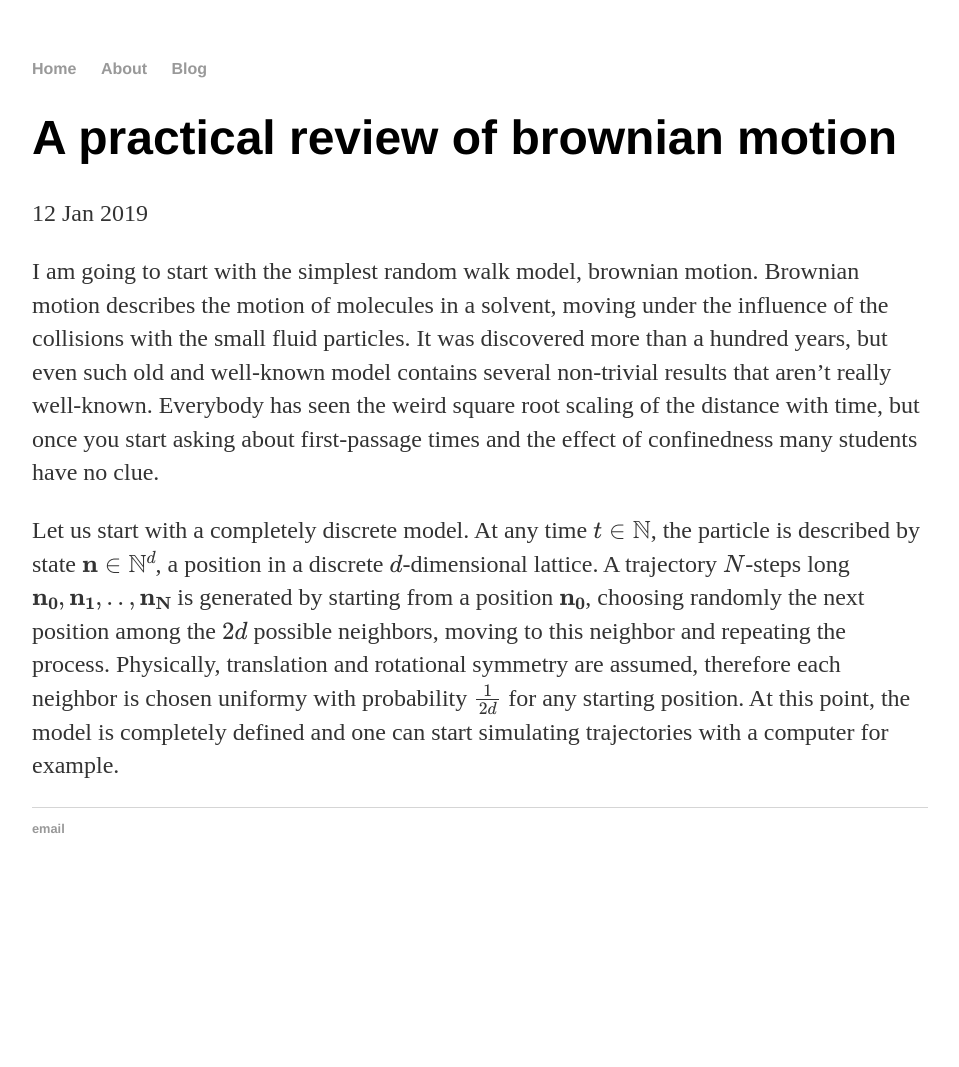
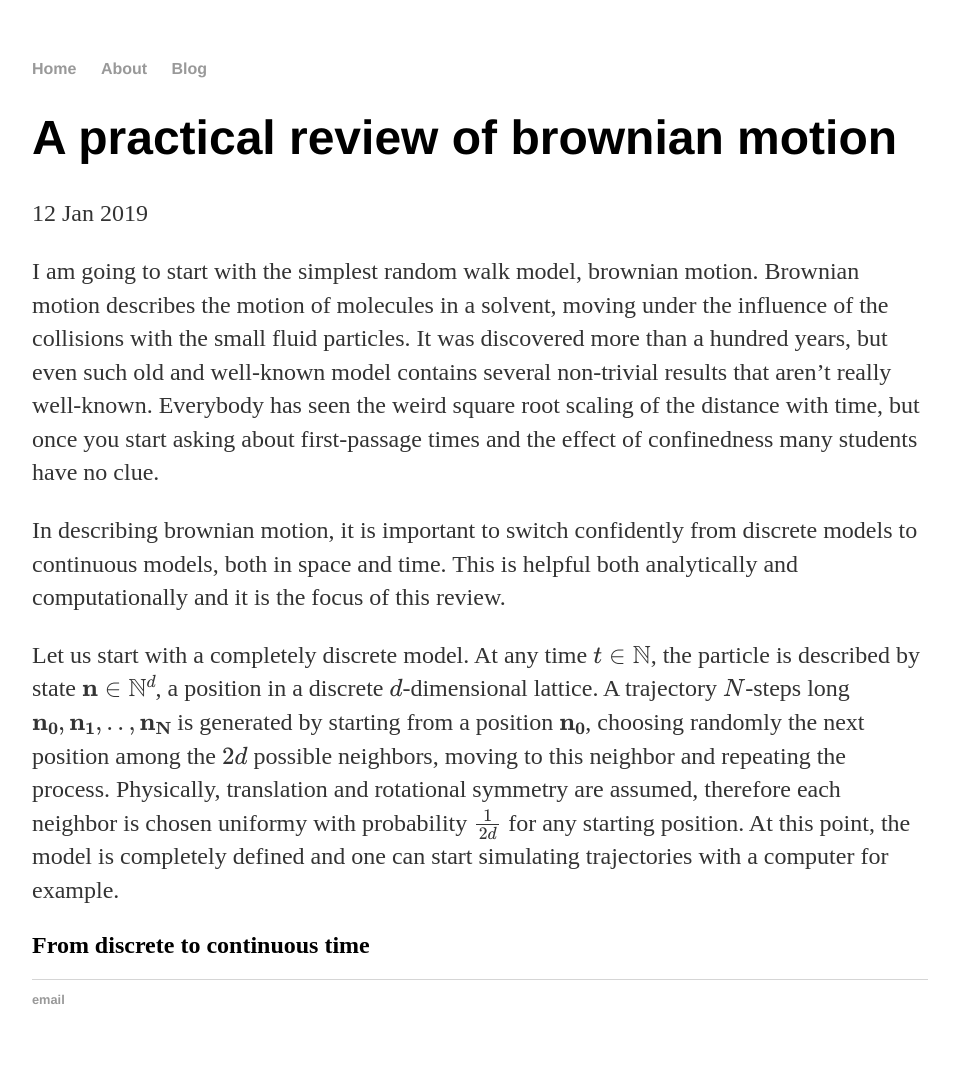
Before and after one commit to ghostsandmachines/ghostsandmachines.github.io, a Jekyll site: the page built from _posts/2019-01-12-practical-review-random-walk.md, in a window 1280 px wide. Shown: the whole page, without its empty margins (160-1119 px from the left). Built offline with Jekyll 4.4.1, drawn with Linux system fonts in a browser that asks for light colours; formulas are drawn with MathJax 3; before the commit the page ends 900 px from its top, so only the background shows below that.

Commit message:
Update 2019-01-12-practical-review-random-walk.md

```diff
--- a/_posts/2019-01-12-practical-review-random-walk.md
+++ b/_posts/2019-01-12-practical-review-random-walk.md
@@ -6,4 +6,9 @@ date: 2019-01-12
 
 I am going to start with the simplest random walk model, brownian motion. Brownian motion describes the motion of molecules in a solvent, moving under the influence of the collisions with the small fluid particles. It was discovered more than a hundred years, but even such old and well-known model contains several non-trivial results that aren't really well-known. Everybody has seen the weird square root scaling of the distance with time, but once you start asking about first-passage times and the effect of confinedness many students have no clue.
 
+In describing brownian motion, it is important to switch confidently from discrete models to continuous models, both in space and time. This is helpful both analytically and computationally and it is the focus of this review.
+
 Let us start with a completely discrete model. At any time $t \in \mathbb{N} $, the particle is described by state $\mathbf{n} \in \mathbb{N}^d $, a position in a discrete $d$-dimensional lattice. A trajectory $N$-steps long $\{\mathbf{n_0}, \mathbf{n_1}, .., \mathbf{n_N}\}$ is generated by starting from a position $\mathbf{n_0}$, choosing randomly the next position among the $2d$ possible neighbors, moving to this neighbor and repeating the process. Physically, translation and rotational symmetry are assumed, therefore each neighbor is chosen uniformy with probability $\frac{1}{2d}$ for any starting position.  At this point, the model is completely defined and one can start simulating trajectories with a computer for example.
+
+From discrete to continuous time
+--------------------------------
```
